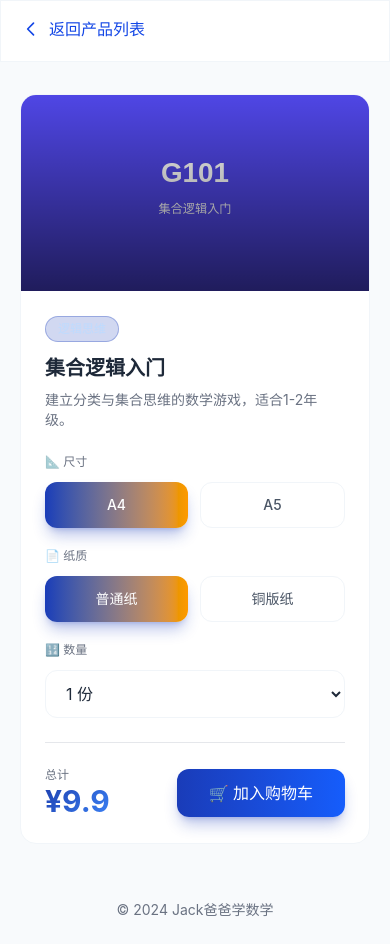
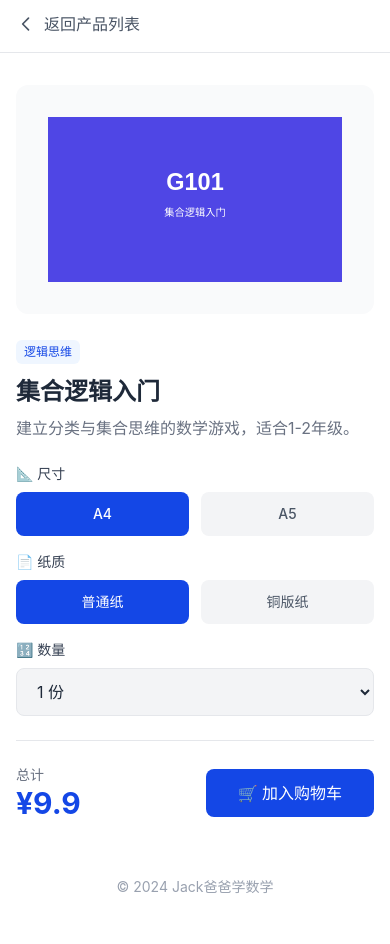
Before and after one commit to colorday655-glitch/dad-jack-learns-math, a Next.js app: page /product/G101 in a window 390 px wide. After the commit the page ends 921 px from the top, so only its background shows below. Built offline with nearby package versions, Linux system fonts and the light colour scheme.

Commit message:
refactor: redesign with print.com style - clean white bg, blue primary, gold accent

```diff
--- a/app/globals.css
+++ b/app/globals.css
@@ -1,30 +1,26 @@
 @import "tailwindcss";
 
 :root {
-  /* 主色调 - Print.com 风格 */
   --primary: #1E40AF;
   --primary-light: #3B82F6;
   --secondary: #F59E0B;
   --secondary-light: #FBBF24;
 
-  /* 背景 */
   --bg-white: #FFFFFF;
   --bg-light: #F8FAFC;
   --bg-gray: #F1F5F9;
 
-  /* 文字 */
   --text-dark: #1E293B;
   --text-gray: #64748B;
   --text-light: #94A3B8;
 
-  /* 功能色 */
   --success: #10B981;
   --warning: #F59E0B;
   --error: #EF4444;
 }
 
 @theme inline {
-  --color-background: var(--bg-light);
+  --color-background: var(--bg-white);
   --color-foreground: var(--text-dark);
 }
 
@@ -33,26 +29,12 @@
 }
 
 body {
-  background: var(--bg-light);
+  background: var(--bg-white);
   color: var(--text-dark);
   font-family: 'Noto Sans SC', -apple-system, BlinkMacSystemFont, 'Segoe UI', sans-serif;
   min-height: 100vh;
-}
-
-.glass {
-  background: var(--bg-white);
-  border: 1px solid var(--bg-gray);
-}
-
-.glow {
-  box-shadow: 0 10px 40px rgba(30, 64, 175, 0.15);
-}
-
-.gradient-text {
-  background: linear-gradient(135deg, var(--primary) 0%, var(--primary-light) 100%);
-  -webkit-background-clip: text;
-  -webkit-text-fill-color: transparent;
-  background-clip: text;
+  -webkit-font-smoothing: antialiased;
+  -moz-osx-font-smoothing: grayscale;
 }
 
 @keyframes float {
@@ -63,12 +45,3 @@ body {
 .animate-float {
   animation: float 3s ease-in-out infinite;
 }
-
-.scrollbar-hide::-webkit-scrollbar {
-  display: none;
-}
-
-.scrollbar-hide {
-  -ms-overflow-style: none;
-  scrollbar-width: none;
-}
--- a/app/product/[id]/page.tsx
+++ b/app/product/[id]/page.tsx
@@ -54,11 +54,11 @@ export default function ProductPage() {
 
   if (!product) {
     return (
-      <div className="min-h-screen flex items-center justify-center">
-        <div className="glass rounded-2xl p-8 text-center">
+      <div className="min-h-screen bg-white flex items-center justify-center">
+        <div className="text-center">
           <div className="text-6xl mb-4">🔍</div>
           <h1 className="text-2xl font-bold text-gray-800 mb-4">产品未找到</h1>
-          <Link href="/" className="text-blue-700 hover:text-blue-800 transition-colors">
+          <Link href="/" className="text-blue-700 hover:text-blue-800 font-medium">
             ← 返回产品列表
           </Link>
         </div>
@@ -92,12 +92,13 @@ export default function ProductPage() {
   };
 
   return (
-    <div className="min-h-screen">
-      <header className="glass sticky top-0 z-50">
-        <div className="max-w-md mx-auto px-5 py-4">
+    <div className="min-h-screen bg-white">
+      {/* Header */}
+      <header className="bg-white border-b border-gray-200 sticky top-0 z-50">
+        <div className="max-w-2xl mx-auto px-4 py-3">
           <Link
             href="/"
-            className="inline-flex items-center gap-2 text-blue-700 hover:text-blue-800 transition-colors"
+            className="inline-flex items-center gap-2 text-gray-600 hover:text-blue-700 font-medium"
           >
             <svg className="w-5 h-5" fill="none" stroke="currentColor" viewBox="0 0 24 24">
               <path strokeLinecap="round" strokeLinejoin="round" strokeWidth={2} d="M15 19l-7-7 7-7" />
@@ -107,41 +108,45 @@ export default function ProductPage() {
         </div>
       </header>
 
-      <main className="max-w-md mx-auto px-5 py-8">
-        <div className="glass rounded-2xl overflow-hidden">
-          <div className="relative">
+      <main className="max-w-2xl mx-auto px-4 py-8">
+        {/* Product Image */}
+        <div className="bg-gray-50 rounded-xl p-8 mb-6">
           <img
             src={product.thumbnail}
             alt={product.title}
-              className="w-full block"
+            className="w-full max-h-80 object-contain"
           />
-            <div className="absolute inset-0 bg-gradient-to-t from-black/60 to-transparent" />
         </div>
 
-          <div className="p-6">
-            <span className="inline-block text-xs bg-blue-800/20 text-blue-200 px-3 py-1 rounded-full border border-blue-800/30">
+        {/* Product Info */}
+        <div className="mb-6">
+          <span className="inline-block text-xs bg-blue-50 text-blue-700 px-2 py-1 rounded-md font-medium">
             {product.category}
           </span>
 
-            <h1 className="text-xl font-bold text-gray-800 mt-3">
+          <h1 className="text-2xl font-bold text-gray-800 mt-3">
             {product.title}
           </h1>
 
-            <p className="text-sm text-gray-500 mt-2">
+          <p className="text-gray-500 mt-2">
             {product.description}
           </p>
+        </div>
 
-            <div className="mt-6">
-              <div className="text-xs text-gray-500 mb-3">📐 尺寸</div>
+        {/* Options */}
+        <div className="space-y-4">
+          {/* Size */}
+          <div>
+            <div className="text-sm font-medium text-gray-700 mb-2">📐 尺寸</div>
             <div className="flex gap-3">
               {sizes.map(size => (
                 <button
                   key={size.id}
                   onClick={() => setSelectedSize(size.id)}
-                    className={`flex-1 py-3 rounded-xl text-sm font-medium transition-all ${
+                  className={`flex-1 py-3 rounded-lg text-sm font-medium transition-all ${
                     selectedSize === size.id
-                        ? 'bg-gradient-to-r from-blue-800 to-amber-500 text-white shadow-lg shadow-blue-800/30'
-                        : 'glass text-gray-600 hover:bg-blue-800/20'
+                      ? 'bg-blue-700 text-white'
+                      : 'bg-gray-100 text-gray-600 hover:bg-gray-200'
                   }`}
                 >
                   {size.name}
@@ -150,17 +155,18 @@ export default function ProductPage() {
             </div>
           </div>
 
-            <div className="mt-5">
-              <div className="text-xs text-gray-500 mb-3">📄 纸质</div>
+          {/* Paper */}
+          <div>
+            <div className="text-sm font-medium text-gray-700 mb-2">📄 纸质</div>
             <div className="flex gap-3">
               {papers.map(paper => (
                 <button
                   key={paper.id}
                   onClick={() => setSelectedPaper(paper.id)}
-                    className={`flex-1 py-3 rounded-xl text-sm font-medium transition-all ${
+                  className={`flex-1 py-3 rounded-lg text-sm font-medium transition-all ${
                     selectedPaper === paper.id
-                        ? 'bg-gradient-to-r from-blue-800 to-amber-500 text-white shadow-lg shadow-blue-800/30'
-                        : 'glass text-gray-600 hover:bg-blue-800/20'
+                      ? 'bg-blue-700 text-white'
+                      : 'bg-gray-100 text-gray-600 hover:bg-gray-200'
                   }`}
                 >
                   {paper.name}
@@ -169,41 +175,42 @@ export default function ProductPage() {
             </div>
           </div>
 
-            <div className="mt-5">
-              <div className="text-xs text-gray-500 mb-3">🔢 数量</div>
+          {/* Quantity */}
+          <div>
+            <div className="text-sm font-medium text-gray-700 mb-2">🔢 数量</div>
             <select
               value={quantity}
               onChange={(e) => setQuantity(Number(e.target.value))}
-                className="w-full glass bg-blue-800/10 border border-blue-800/20 rounded-xl py-3 px-4 text-gray-800 focus:outline-none focus:border-blue-800"
+              className="w-full bg-gray-100 border border-gray-200 rounded-lg py-3 px-4 text-gray-800 focus:outline-none focus:border-blue-700"
             >
               {[1,2,3,4,5,10,20].map(q => (
-                  <option key={q} value={q} className="bg-white">{q} 份</option>
+                <option key={q} value={q}>{q} 份</option>
               ))}
             </select>
           </div>
+        </div>
 
+        {/* Price & Add to Cart */}
         <div className="mt-6 pt-6 border-t border-gray-200 flex items-center justify-between">
           <div>
-                <div className="text-xs text-gray-500">总计</div>
-                <div className="text-3xl font-bold gradient-text">¥{total}</div>
+            <div className="text-sm text-gray-500">总计</div>
+            <div className="text-3xl font-bold text-blue-700">¥{total}</div>
           </div>
 
           <button
             onClick={handleAddToCart}
-                className={`px-8 py-3 rounded-xl font-medium transition-all hover:-translate-y-1 ${
+            className={`px-8 py-3 rounded-lg font-medium transition-all ${
               added
-                    ? 'bg-green-500 text-white shadow-lg shadow-green-500/30'
-                    : 'bg-gradient-to-r from-blue-800 to-blue-600 text-white shadow-lg shadow-blue-800/30'
+                ? 'bg-green-500 text-white'
+                : 'bg-blue-700 hover:bg-blue-800 text-white'
             }`}
           >
             {added ? '✓ 已加入' : '🛒 加入购物车'}
           </button>
         </div>
-          </div>
-        </div>
       </main>
 
-      <footer className="text-center py-6 text-gray-500 text-sm">
+      <footer className="text-center py-6 text-gray-400 text-sm">
         © 2024 Jack爸爸学数学
       </footer>
     </div>
```
Also changed, not shown: app/cart/page.tsx (+49 -47 lines), app/page.tsx (+45 -42 lines). Lines whose indentation alone changed are shown as unchanged.
